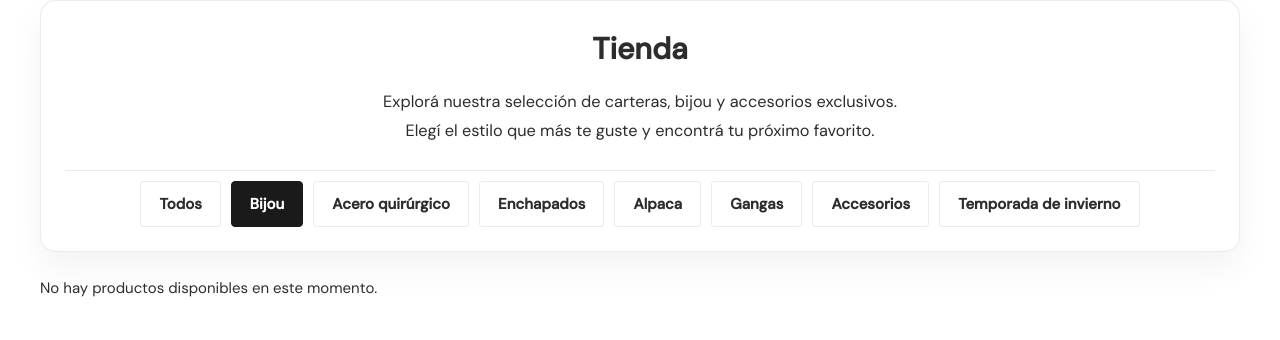
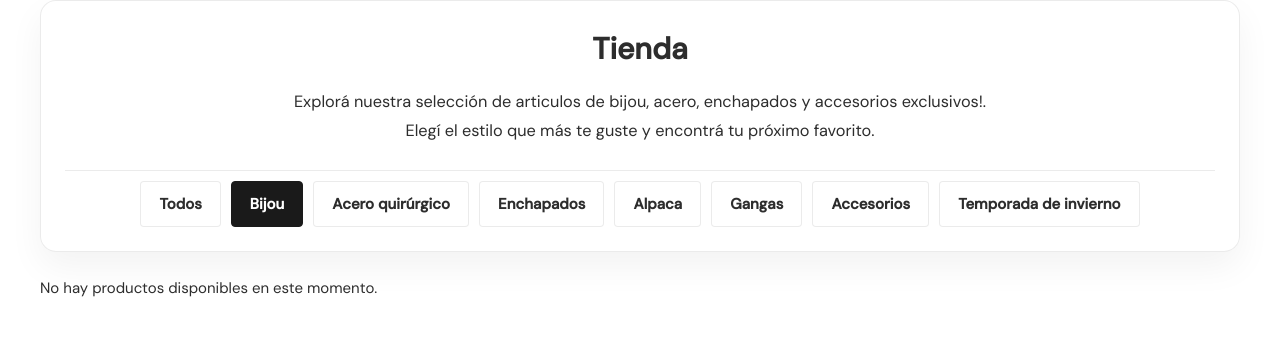
Before and after one commit to diegojUY/DitaBoutique, a Django app: page /bijou/ in a window 1280 px wide. Shown: the part 131-471 px from the top of the page. Run offline with Django 5.2, Linux system fonts and the light colour scheme; data that the repository does not hold is empty.

Commit message:
Actualiza texto de tienda sin mencionar carteras

```diff
--- a/templates/tienda.html
+++ b/templates/tienda.html
@@ -8,7 +8,7 @@
   <div class="shop-top-panel">
     <div class="shop-header">
       <h1>Tienda</h1>
-      <p>Explorá nuestra selección de carteras, bijou y accesorios exclusivos.</p>
+      <p>Explorá nuestra selección de articulos de bijou, acero, enchapados y accesorios exclusivos!.</p>
       <p>Elegí el estilo que más te guste y encontrá tu próximo favorito.</p>
     </div>
 
```
